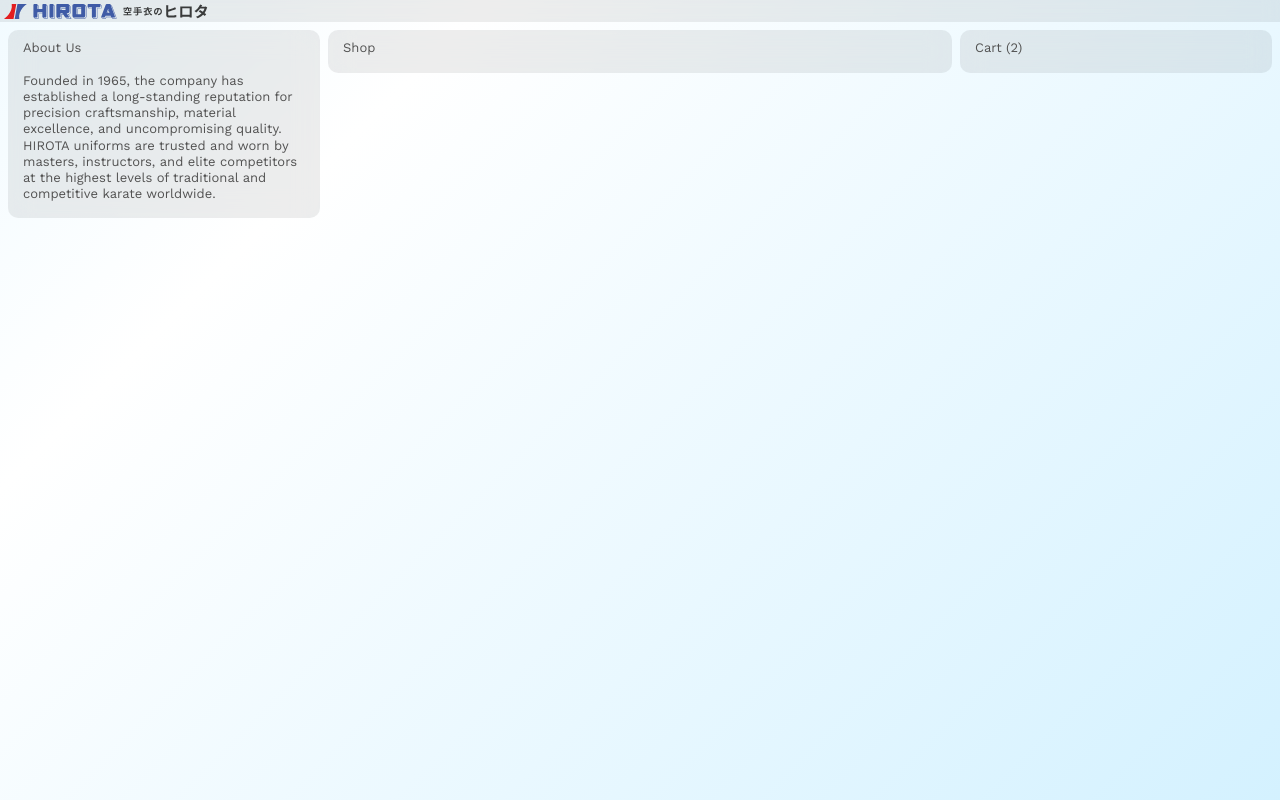
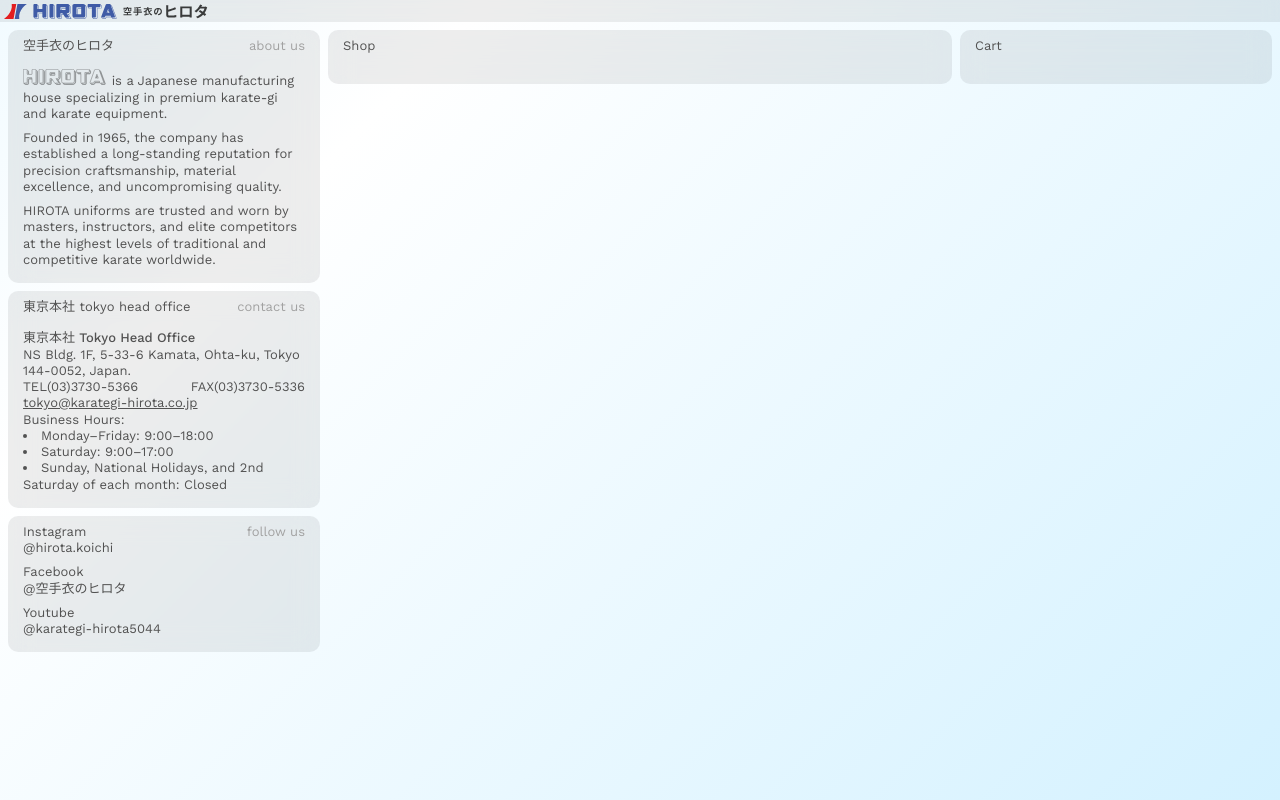
Before and after one commit to valentin-rack/hirota-2.0, a React (Vite) app: page / in a window 1280 px wide. Built offline with nearby package versions, Linux system fonts and the light colour scheme.

Commit message:
HIROTA 2.0: cards & about section

```diff
--- a/src/App.jsx
+++ b/src/App.jsx
@@ -1,17 +1,17 @@
-import TopBar from "./components/layout/TopBar";
-import About from "./components/sections/About";
-import Shop from "./components/sections/Shop";
-import Cart from "./components/sections/Cart";
+import TopBar from "./components/layout/TopBar"
+import About from "./components/sections/About"
+import Shop from "./components/sections/Shop"
+import Cart from "./components/sections/Cart"
 
 function App() {
   return (
-    <div className="px-[8px]">
+    <div className="px-2">
       <header>
         <TopBar />
       </header>
 
       <main className="h-screen md:overflow-hidden">
-        <div className="grid grid-cols-1 md:grid-cols-[1fr_2fr_1fr] md:h-full gap-[8px]">
+        <div className="grid grid-cols-1 md:grid-cols-[1fr_2fr_1fr] md:h-full gap-2">
           <About />
           <Shop />
           <Cart />
@@ -21,4 +21,4 @@ function App() {
   );
 }
 
-export default App;
+export default App
--- /dev/null
+++ b/src/components/layout/FollowUsCard.jsx
@@ -0,0 +1,28 @@
+function FollowUsCard() {
+  return (
+    <div className="flex justify-between items-start p-[15px] pt-2 backdrop-blur-md bg-black/7 rounded-[10px]">
+
+      <div>
+        <div className="text-[13px] text-neutral-600 leading-tight mb-2">
+          <p className="text-[13px] text-neutral-600 leading-tight">Instagram</p>
+          <a href="https://www.instagram.com/hirota.koichi/" target="_blank" rel="noopener noreferrer" className="text-[13px] text-neutral-600 hover:underline hover:underline-offset-2 hover:opacity-70 transition-opacity">@hirota.koichi</a>
+        </div>
+        <div className="text-[13px] text-neutral-600 leading-tight mb-2">
+          <p className="text-[13px] text-neutral-600 leading-tight">Facebook</p>
+          <a href="https://www.facebook.com/people/%E7%A9%BA%E6%89%8B%E8%A1%A3%E3%81%AE%E3%83%92%E3%83%AD%E3%82%BF/100038066419309/#" target="_blank" rel="noopener noreferrer" className="text-[13px] text-neutral-600 hover:underline hover:underline-offset-2 hover:opacity-70 transition-opacity">@空手衣のヒロタ</a>
+        </div>
+        <div className="text-[13px] text-neutral-600 leading-tight">
+          <p className="text-[13px] text-neutral-600 leading-tight">Youtube</p>
+          <a href="https://www.youtube.com/channel/UCYUnSvA__mm7xgxBltJv0ew" target="_blank" rel="noopener noreferrer" className="text-[13px] text-neutral-600 hover:underline hover:underline-offset-2 hover:opacity-70 transition-opacity">@karategi-hirota5044</a>
+        </div>
+      </div>
+
+      <div>
+        <h2 className="text-[13px] text-neutral-400 leading-tight">follow us</h2>
+      </div>
+
+    </div>
+  );
+}
+
+export default FollowUsCard;
--- a/src/components/sections/About.jsx
+++ b/src/components/sections/About.jsx
@@ -1,16 +1,47 @@
 import Card from "../ui/Card";
+import FollowUsCard from "../layout/FollowUsCard";
+import unflavored from "../../assets/ui/hirota-logo-unflavored-simp.svg"
 
 function About() {
   return (
-    <section className="flex flex-col gap-[8px] min-h-screen md:min-h-0 md:h-full md:overflow-y-auto pt-[30px]">
-      <Card>
-        <h2 className="text-[13px] text-neutral-600">About Us</h2>
-        <p className="text-[13px] text-neutral-600 leading-tight">
-          Founded in 1965, the company has established a long-standing reputation for precision craftsmanship, material excellence, and uncompromising quality. HIROTA uniforms are trusted and worn by masters, instructors, and elite competitors at the highest levels of traditional and competitive karate worldwide.
-        </p>
+    <section className="flex flex-col gap-2 min-h-screen md:min-h-0 md:h-full md:overflow-y-auto pt-[30px] pb-2">
+
+      <Card title="空手衣のヒロタ" subtitle="about us">
+        <div className="flex flex-col gap-2">
+          <div className="text-[13px] text-neutral-600 leading-tight">
+            <img src={unflavored} alt="HIROTA Logo Simplified" className="inline opacity-60 h-[16px] align-baseline mr-1.5"/>is a Japanese manufacturing house specializing in premium karate-gi and karate equipment.
+          </div>
+          <div>
+            <p className="text-[13px] text-neutral-600 leading-tight">Founded in 1965, the company has established a long-standing reputation for precision craftsmanship, material excellence, and uncompromising quality.</p>
+          </div>
+          <div>
+            <p className="text-[13px] text-neutral-600 leading-tight">HIROTA uniforms are trusted and worn by masters, instructors, and elite competitors at the highest levels of traditional and competitive karate worldwide.</p>
+          </div>
+        </div>
       </Card>
+
+      <Card title="東京本社 tokyo head office" subtitle="contact us">
+        <div className="text-[13px] text-neutral-600 leading-tight">
+          <p class="font-medium">東京本社 Tokyo Head Office</p>
+          <p>NS Bldg. 1F, 5-33-6 Kamata, Ohta-ku, Tokyo 144-0052, Japan.</p>
+          <div class="flex justify-between">
+            <span>TEL(03)3730-5366</span>
+            <span>FAX(03)3730-5336</span>
+          </div>
+          <span class="underline cursor-pointer hover:opacity-70 transition-opacity">tokyo@karategi-hirota.co.jp</span>
+          <p>Business Hours:</p>
+          <ul class="list-disc list-inside">
+            <li>Monday–Friday: 9:00–18:00</li>
+            <li>Saturday: 9:00–17:00</li>
+            <li>Sunday, National Holidays, and 2nd Saturday of each month: Closed</li>
+          </ul>
+        </div>
+      </Card>
+
+      <FollowUsCard />
+
     </section>
   );
 }
 
-export default About;
+export default About
--- a/src/components/sections/Cart.jsx
+++ b/src/components/sections/Cart.jsx
@@ -2,9 +2,8 @@ import Card from "../ui/Card";
 
 function Cart() {
   return (
-    <section className="flex flex-col gap-[8px] min-h-screen md:min-h-0 md:h-full md:overflow-y-auto pt-[30px]">
-      <Card>
-        <h2 className="text-[13px] text-neutral-600">Cart (2)</h2>
+    <section className="flex flex-col gap-2 min-h-screen md:min-h-0 md:h-full md:overflow-y-auto pt-[30px] pb-2">
+      <Card title="Cart">
       </Card>
     </section>
   );
--- a/src/components/sections/Shop.jsx
+++ b/src/components/sections/Shop.jsx
@@ -2,9 +2,8 @@ import Card from "../ui/Card";
 
 function Shop() {
   return (
-    <section className="flex flex-col gap-[8px] min-h-screen md:min-h-0 md:h-full md:overflow-y-auto pt-[30px]">
-      <Card>
-        <h2 className="text-[13px] text-neutral-600">Shop</h2>
+    <section className="flex flex-col gap-2 min-h-screen md:min-h-0 md:h-full md:overflow-y-auto pt-[30px] pb-2">
+      <Card title="Shop">
       </Card>
     </section>
   );
--- a/src/components/ui/Card.jsx
+++ b/src/components/ui/Card.jsx
@@ -1,7 +1,16 @@
-function Card({ children }) {
+function Card({ title, subtitle, children }) {
   return (
-    <div className="flex flex-col p-[15px] pt-2 gap-[15px] backdrop-blur-md bg-black/7 rounded-[10px]">
+    <div className="flex flex-col p-[15px] pt-2 backdrop-blur-md bg-black/7 rounded-[10px]">
+
+      {(title || subtitle) && (
+        <div className="flex justify-between items-start mb-[15px]">
+          {title && <h2 className="text-[13px] text-neutral-600 leading-tight">{title}</h2>}
+          {subtitle && <h2 className="text-[13px] text-neutral-400 leading-tight">{subtitle}</h2>}
+        </div>
+      )}
+
       {children}
+
     </div>
   );
 }
--- a/src/index.css
+++ b/src/index.css
@@ -39,3 +39,13 @@ body {
 html { /* Firefox */
   scrollbar-width: none;
 }
+
+
+::selection {
+  @apply bg-neutral-600;
+  @apply text-white;
+}
+
+a.active-link {
+  @apply underline underline-offset-2 decoration-2;
+}
```
Also changed, not shown: 1 other file (tests, documents, lock files or other folders).
